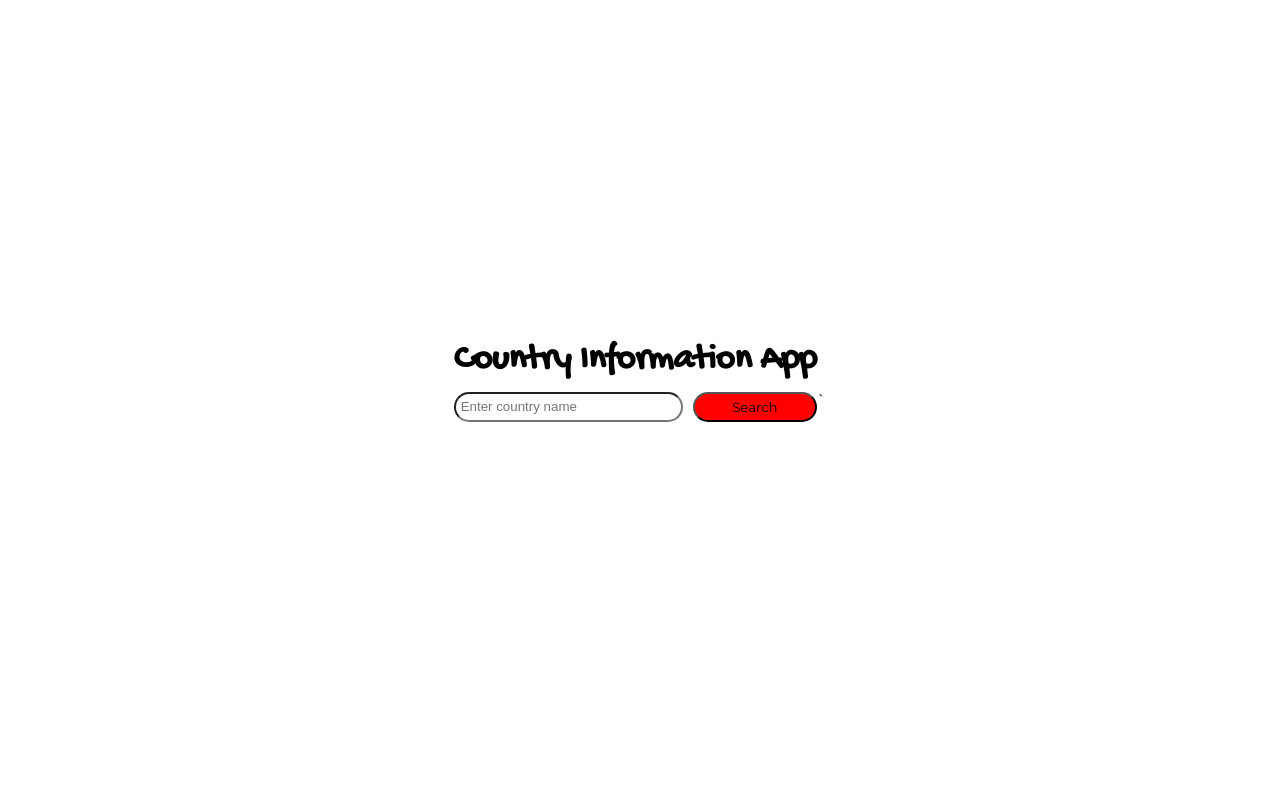
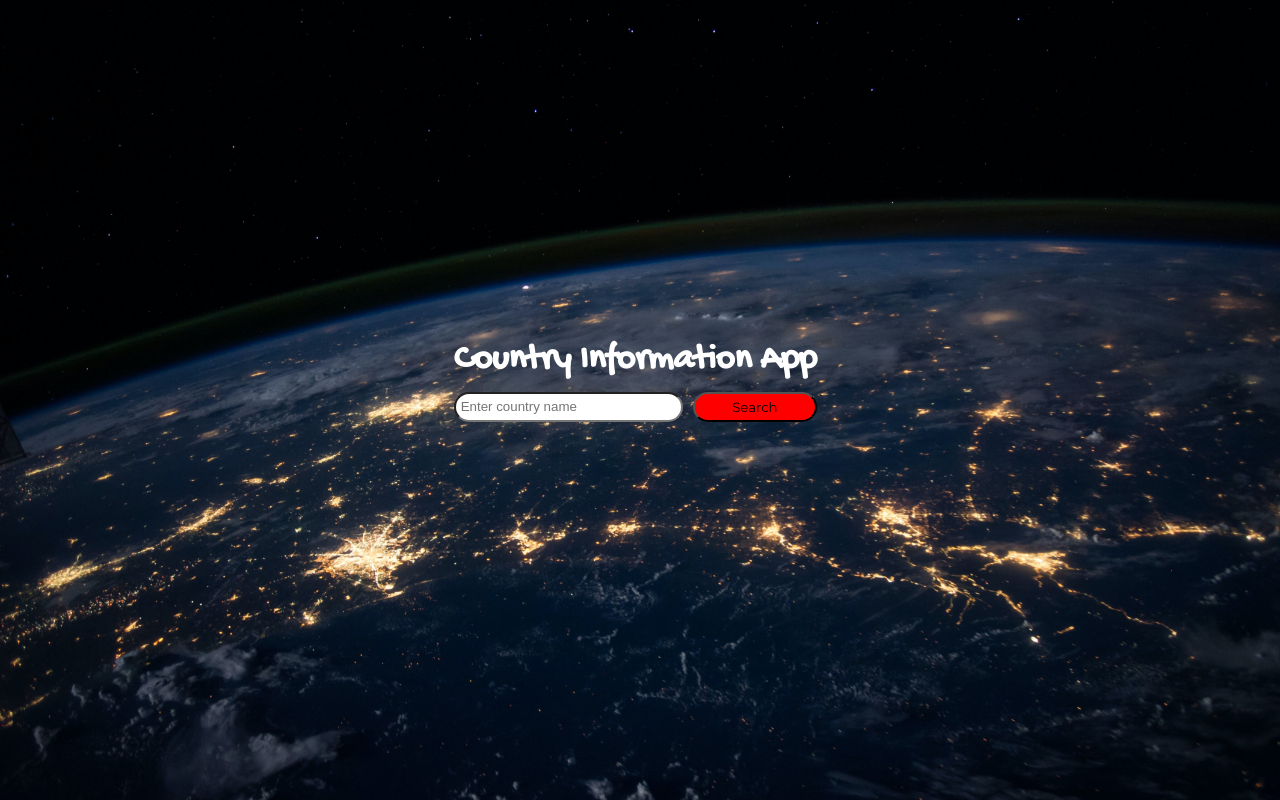
Before and after one commit to abouman76/Country-Information-App-Arnoud, a website: page index.html in a window 1280 px wide. Drawn offline with nearby package versions, Linux system fonts and the light colour scheme.

Commit message:
added background picture to the body

```diff
--- a/styles.css
+++ b/styles.css
@@ -17,6 +17,11 @@ body {
     align-items: center;
     font-family: 'Montserrat', sans-serif;
     font-weight: 400;
+    background-image: url("earth-one.jpg");
+    background-size: cover;
+    background-repeat: no-repeat;
+    background-position: center;
+
 }
 
 .container {
@@ -28,6 +33,7 @@ body {
 
 #title-h2 {
     font-family: 'Gochi Hand', cursive;
+    color: white;
     font-size: x-large;
     display: flex;
     justify-content: center;
```
Also changed, not shown: earth-one.jpg (added), earth-two.jpg (added), main.js (line endings or trailing spaces).
